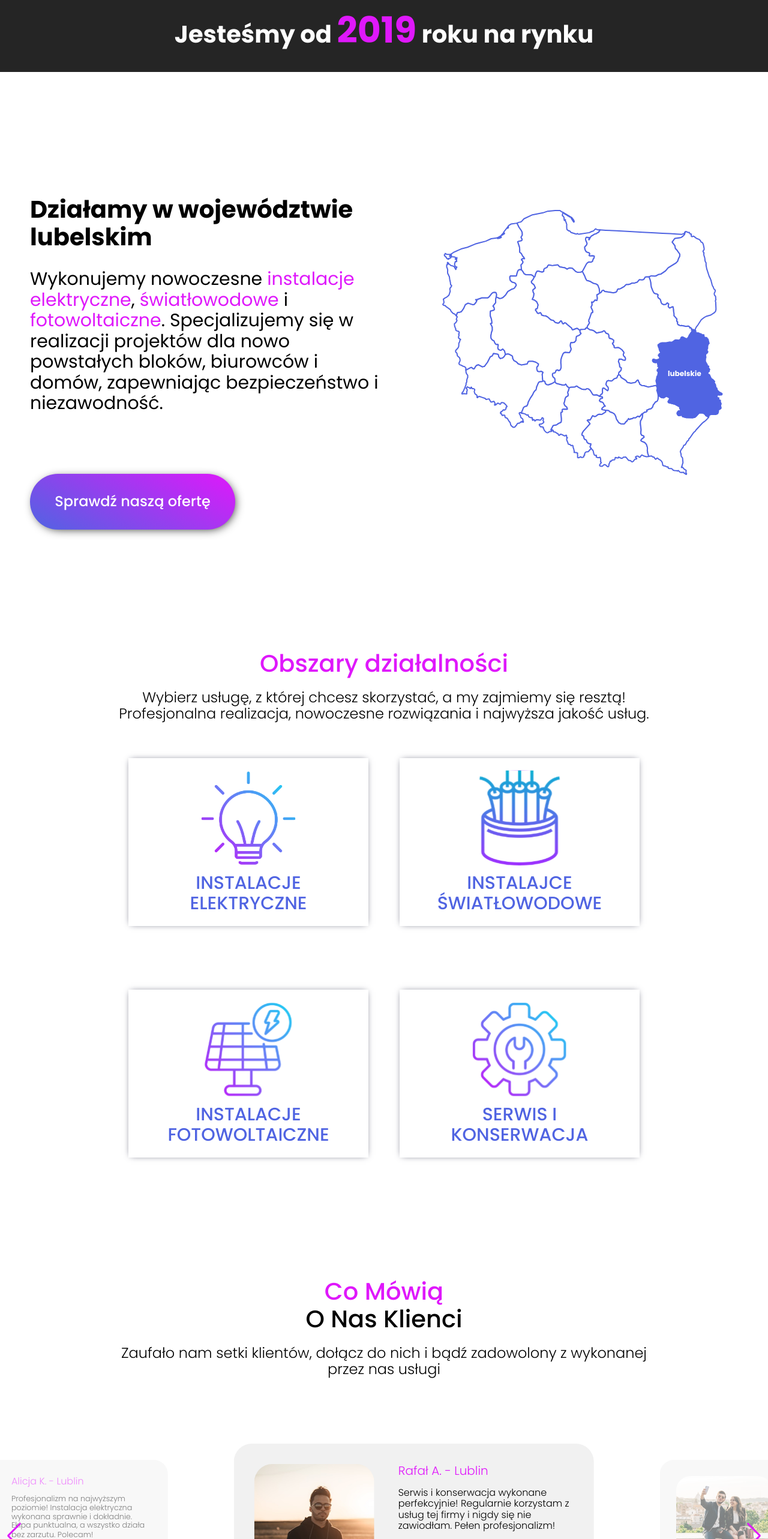
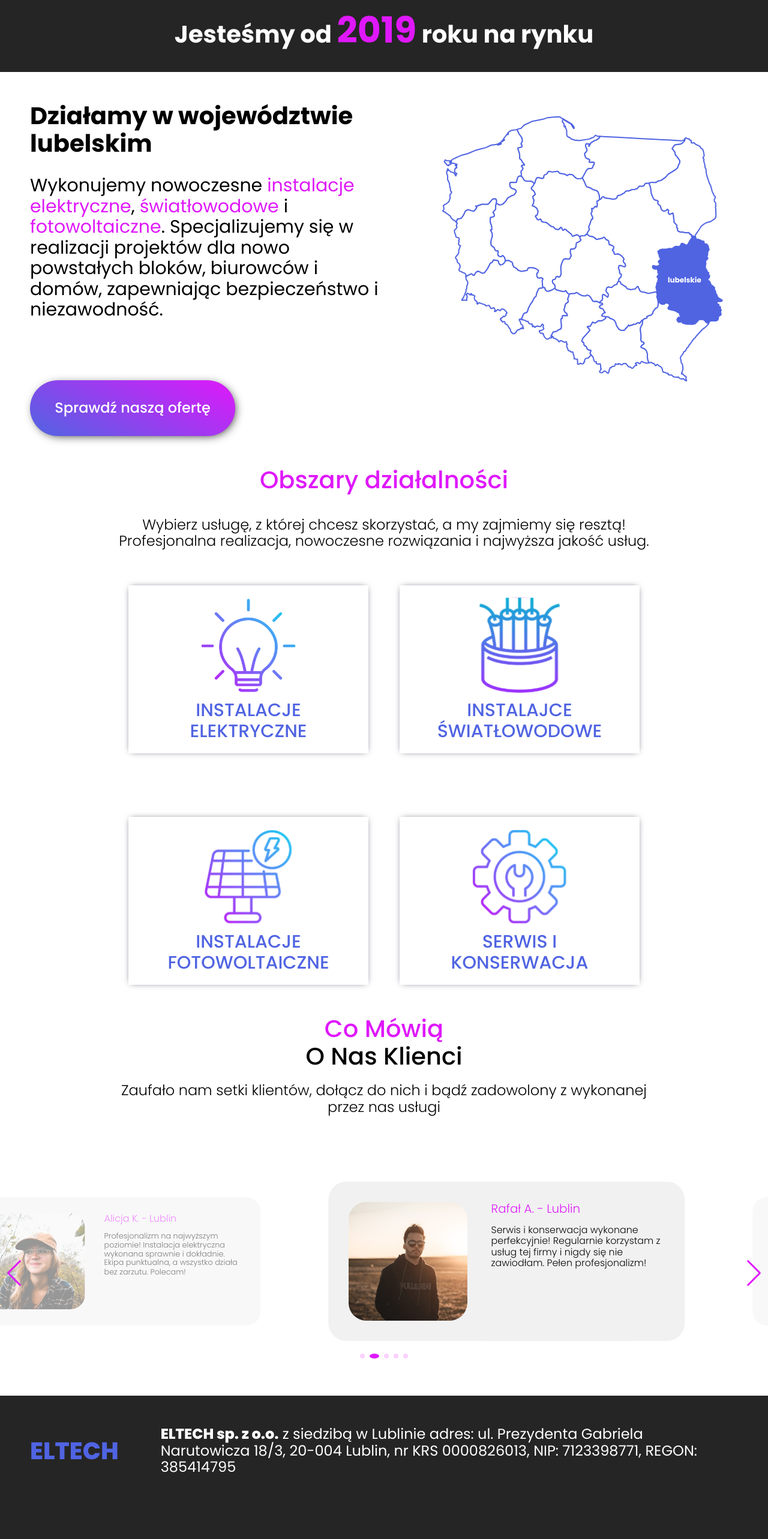
Before and after one commit to anna-wojcik/Eltech-app, a React (Create React App) app: page / in a window 1280 px wide. Shown: the part 820-3386 px from the top of the page at 60% size. Built offline with nearby package versions, Linux system fonts and the light colour scheme.

Commit message:
Section component deleted, styled.js added to MainPage and components from Section moved to the styled.js at MainPage

```diff
--- a/src/features/Section/index.js
+++ /dev/null
@@ -1,15 +0,0 @@
-import { BlackContent, Description, StyledSection, Title } from "./styled";
-
-export const Section = ({ isMiddle, title, extraTitle, content, offMargin, body }) => (
-    <StyledSection $displayMiddle={isMiddle} $offMargin={offMargin}>
-        <Title>
-            {title}
-            <br />
-            <BlackContent>{extraTitle}</BlackContent>
-        </Title>
-        <Description>{content}</Description>
-        {body}
-    </StyledSection>
-);
-
-export default Section;
--- a/src/features/Section/styled.js
+++ b/src/features/StyledSection.js
@@ -2,7 +2,7 @@ import styled, { css } from "styled-components";
 
 export const StyledSection = styled.section`
     margin: 0 100px;
-    padding: 100px 0;
+    padding: 80px 0 0;
 
     ${({ $displayMiddle }) => $displayMiddle && css`
         display: flex;
@@ -18,6 +18,7 @@ export const StyledSection = styled.section`
 
     @media(max-width: 1400px){
         margin: 0 50px;
+        padding: 50px 0 0;
 
         ${({ $offMargin }) => $offMargin && css`
             margin: 0;
@@ -25,7 +26,7 @@ export const StyledSection = styled.section`
     }
 
     @media(max-width: 850px){
-        padding: 50px 0;
+        padding: 50px 0 0;
 
         ${({ $offMargin }) => $offMargin && css`
             margin: 0;
@@ -39,38 +40,3 @@ export const StyledSection = styled.section`
         `}
     }
 `;
-
-export const Title = styled.h2`
-    color: #DF18FB;
-    font-size: 40px;
-    font-weight: 500;
-    margin: 0;
-
-    @media(max-width: 1024px){
-        font-size: 32px;
-    }
-
-    @media(max-width: 640px) {
-        font-size: 28px;
-    }
-`;
-
-export const BlackContent = styled.span`
-    color: #000000;
-`;
-
-export const Description = styled.p`
-    color: #000000;
-    font-size: 24px;
-    font-weight: 300;
-    max-width: 884px;
-    margin: 20px 0 60px;
-
-    @media(max-width: 1024px) {
-        font-size: 18px;
-    }
-
-    @media(max-width: 640px) {
-        font-size: 14px;
-    }
-`;
--- a/src/features/mainPage/MainPage.js
+++ b/src/features/mainPage/MainPage.js
@@ -1,27 +1,36 @@
 import Hero from '../Hero';
-import Section from '../Section';
+// import SectionMain from '../SectionMain';
 import About from '../About';
 import ServiceList from '../ServiceList';
 import Slider from '../Slider';
 import { slides } from '../../slides';
+import { Title, BlackContent, Description } from "./styled";
+import { StyledSection } from "../StyledSection";
 
 export default () => (
     <>
         <Hero />
-        <Section body={<About />} />
-        <Section
-            isMiddle={true}
-            title="Obszary działalności"
-            content="Wybierz usługę, z której chcesz skorzystać, a my zajmiemy się resztą! Profesjonalna realizacja, nowoczesne rozwiązania i najwyższa jakość usług."
-            body={<ServiceList />}
-        />
-        <Section
-            isMiddle={true}
-            title="Co Mówią"
-            extraTitle="O Nas Klienci"
-            content="Zaufało nam setki klientów, dołącz do nich i bądź zadowolony z wykonanej przez nas usługi"
-            offMargin={true}
-            body={<Slider slides={slides} />}
-        />
+        <StyledSection>
+            <About />
+        </StyledSection>
+        <StyledSection $displayMiddle>
+            <Title>Obszary działalności</Title>
+            <br />
+            <Description>
+                Wybierz usługę, z której chcesz skorzystać, a my zajmiemy się resztą! Profesjonalna realizacja, nowoczesne rozwiązania i najwyższa jakość usług.
+            </Description>
+            <ServiceList />
+        </StyledSection>
+        <StyledSection $displayMiddle $offMargin>
+            <Title>
+                Co Mówią
+                <br />
+                <BlackContent>O Nas Klienci</BlackContent>
+            </Title>
+            <Description>
+                Zaufało nam setki klientów, dołącz do nich i bądź zadowolony z wykonanej przez nas usługi
+            </Description>
+            <Slider slides={slides} />
+        </StyledSection>
     </>
 );
--- /dev/null
+++ b/src/features/mainPage/styled.js
@@ -0,0 +1,36 @@
+import styled from "styled-components";
+
+export const Title = styled.h2`
+    color: #DF18FB;
+    font-size: 40px;
+    font-weight: 500;
+    margin: 0;
+
+    @media(max-width: 1024px){
+        font-size: 32px;
+    }
+
+    @media(max-width: 640px) {
+        font-size: 28px;
+    }
+`;
+
+export const BlackContent = styled.span`
+    color: #000000;
+`;
+
+export const Description = styled.p`
+    color: #000000;
+    font-size: 24px;
+    font-weight: 300;
+    max-width: 884px;
+    margin: 20px 0 60px;
+
+    @media(max-width: 1024px) {
+        font-size: 18px;
+    }
+
+    @media(max-width: 640px) {
+        font-size: 14px;
+    }
+`;
```
